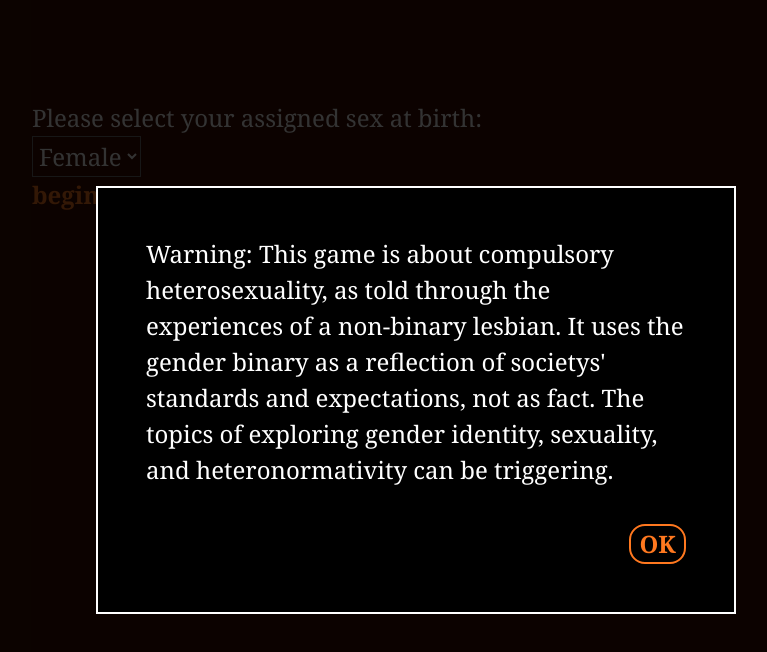
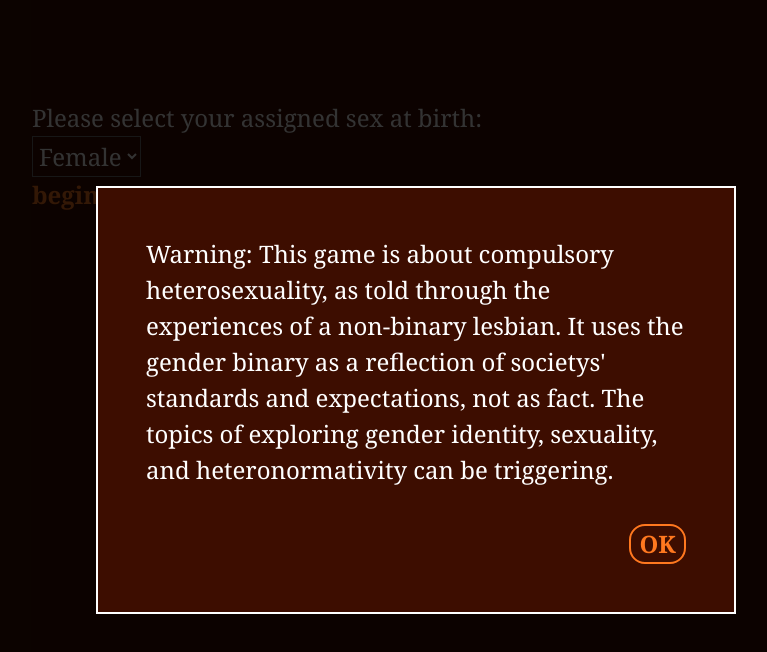
Before and after one commit to emmy-html/pulse, a plain HTML site: page pulse.html in a window 1280 px wide. Shown: the whole page, without its empty margins (224-991 px from the left). Drawn offline with Linux system fonts and the light colour scheme.

Commit message:
Added background color to dialog boxes

```diff
--- a/pulse.html
+++ b/pulse.html
@@ -9,10 +9,8 @@
 </head>
 <body>
 <tw-story><noscript><tw-noscript>JavaScript needs to be enabled to play pulse.</tw-noscript></noscript></tw-story>
-<tw-storydata name="pulse" startnode="1" creator="Twine" creator-version="2.3.10" ifid="24BC3730-9C3A-4666-BC5A-ECECDEF1375F" zoom="1" format="Harlowe" format-version="3.2.0" options="" hidden><style role="stylesheet" id="twine-user-stylesheet" type="text/twine-css">tw-story {
-  background-color: #3D0D00 !important;
-}
-body {
+<tw-storydata name="pulse" startnode="1" creator="Twine" creator-version="2.3.10" ifid="24BC3730-9C3A-4666-BC5A-ECECDEF1375F" zoom="1" format="Harlowe" format-version="3.2.0" options="" hidden><style role="stylesheet" id="twine-user-stylesheet" type="text/twine-css">tw-story,
+tw-dialog {
   background-color: #3D0D00 !important;
 }
 tw-link, .enchantment-link {
```
